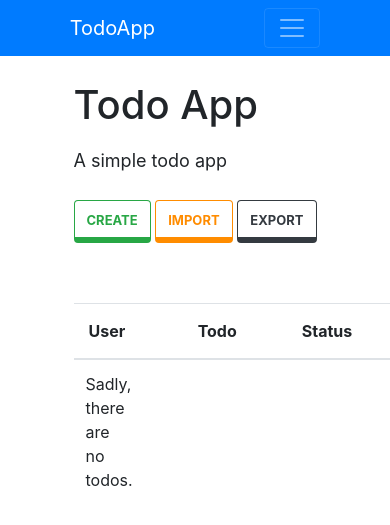
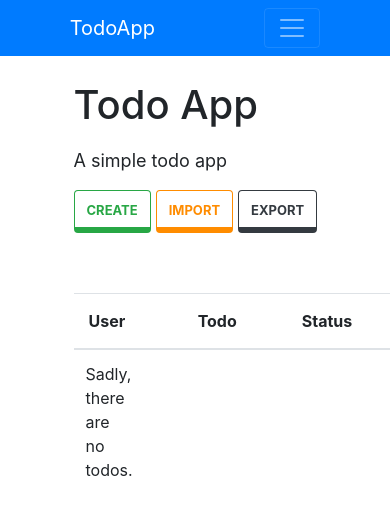
Before and after one commit to mertsatilmaz/django_todolist, a Django app: page /todolist/ in a window 390 px wide; the page is wider, and only the part inside the window is pictured. Shown: the top 525 px of that part. Run offline with Django 3.2, Linux system fonts and the light colour scheme; the visitor is signed in with stand-in values (Sample User, id 1); data that the repository does not hold is empty; some libraries are stand-ins or nearby versions.

Commit message:
Responsive for mobile

```diff
--- a/todolist/static/css/styles.css
+++ b/todolist/static/css/styles.css
@@ -1,7 +1,6 @@
 body {
     padding-top: 50px;
 }
-
 #dropdownMenuButton{
     color: rgba(255,255,255,.5);
 }
@@ -35,9 +34,6 @@ body {
 .btn {
     border-width: 1px 1px 6px 1px;
 }
-#exportbutton {
-    float: right;
-}
 .table td, th {
     text-align: left;
     padding-right: 50px;
--- a/todolist/templates/base_generic.html
+++ b/todolist/templates/base_generic.html
@@ -48,16 +48,18 @@
                         </div>
                     </div>
                     {% else %}
-                        {% if request.path == '/accounts/login/' %}
-                            <a class="nav-link" id="login" href="{% url 'login' %}" style="color:white;">Login</a>
-                        {% else %}
-                            <a class="nav-link" id="login" href="{% url 'login' %}">Login</a>
-                        {% endif %}
+                    <div>
+                            {% if request.path == '/accounts/login/' %}
+                                <a class="nav-link" id="login" href="{% url 'login' %}" style="color:white;">Login</a>
+                            {% else %}
+                                <a class="nav-link" id="login" href="{% url 'login' %}">Login</a>
+                            {% endif %}
+                    </div>
                     {% endif%}
                 </div>
             </div>
         </nav>
-        <div class="container" id="contentcontainer">
+        <div class="container" id="contentcontainer" style="width:100%">
 
             {% block content %}
 
--- a/todolist/templates/todolist/todo_list.html
+++ b/todolist/templates/todolist/todo_list.html
@@ -4,10 +4,10 @@
     <h1>Todo App</h1>
     {% if user.is_authenticated %}
     <p class="indexelements"><font size="+1">A simple todo app</font></p>
-    <div class="indexelements">
-        <a href="{% url 'todo-create'%}"><button type="button" class="btn btn-outline-success"><font size="-1"><strong>CREATE</strong></font></button></a>
-        <a href="{% url 'todo-upload'%}"><button type="button" class="btn btn-outline-warning" id="orangebutton"><font size="-1"><strong>IMPORT</strong></font></button></a>
-        <a href="{% url 'export'%}"><font size="-1"><button type="button" class="btn btn-outline-dark" id="exportbutton"><strong>EXPORT</strong></font></button></a>
+    <div class="d-flex">
+        <div><a href="{% url 'todo-create'%}"><button type="button" class="btn btn-outline-success"><font size="-1"><strong>CREATE</strong></font></button></a></div>
+        <div style="margin-left: 5px; margin-right: 5px;"><a href="{% url 'todo-upload'%}"><button type="button" class="btn btn-outline-warning" id="orangebutton"><font size="-1"><strong>IMPORT</strong></font></button></a></div>
+        <div class="ml-auto"><a href="{% url 'export'%}"><button type="button" class="btn btn-outline-dark" id="exportbutton"><font size="-1"><strong>EXPORT</strong></font></button></a></div>
     </div>
     <table class="table">
         <thead>
```
